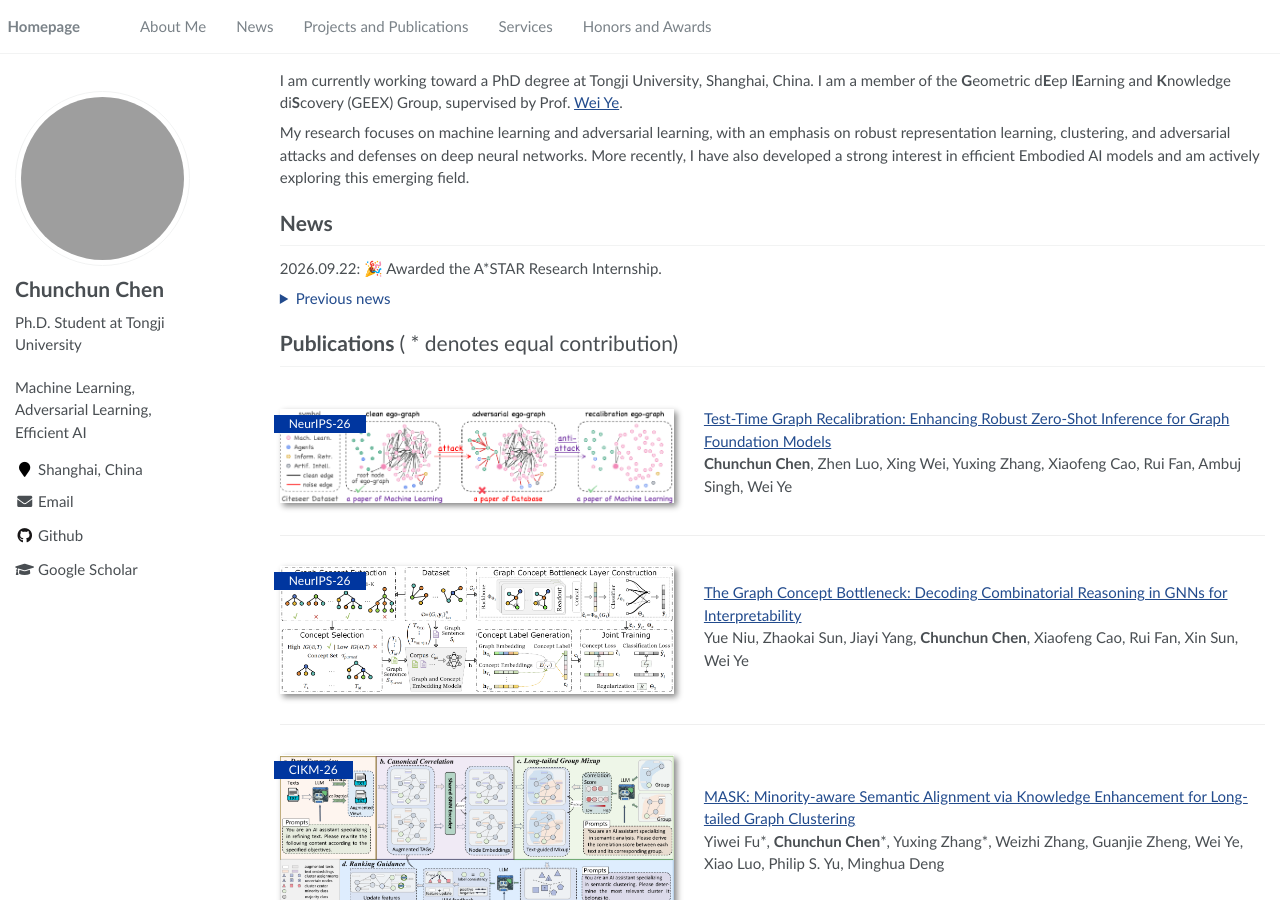
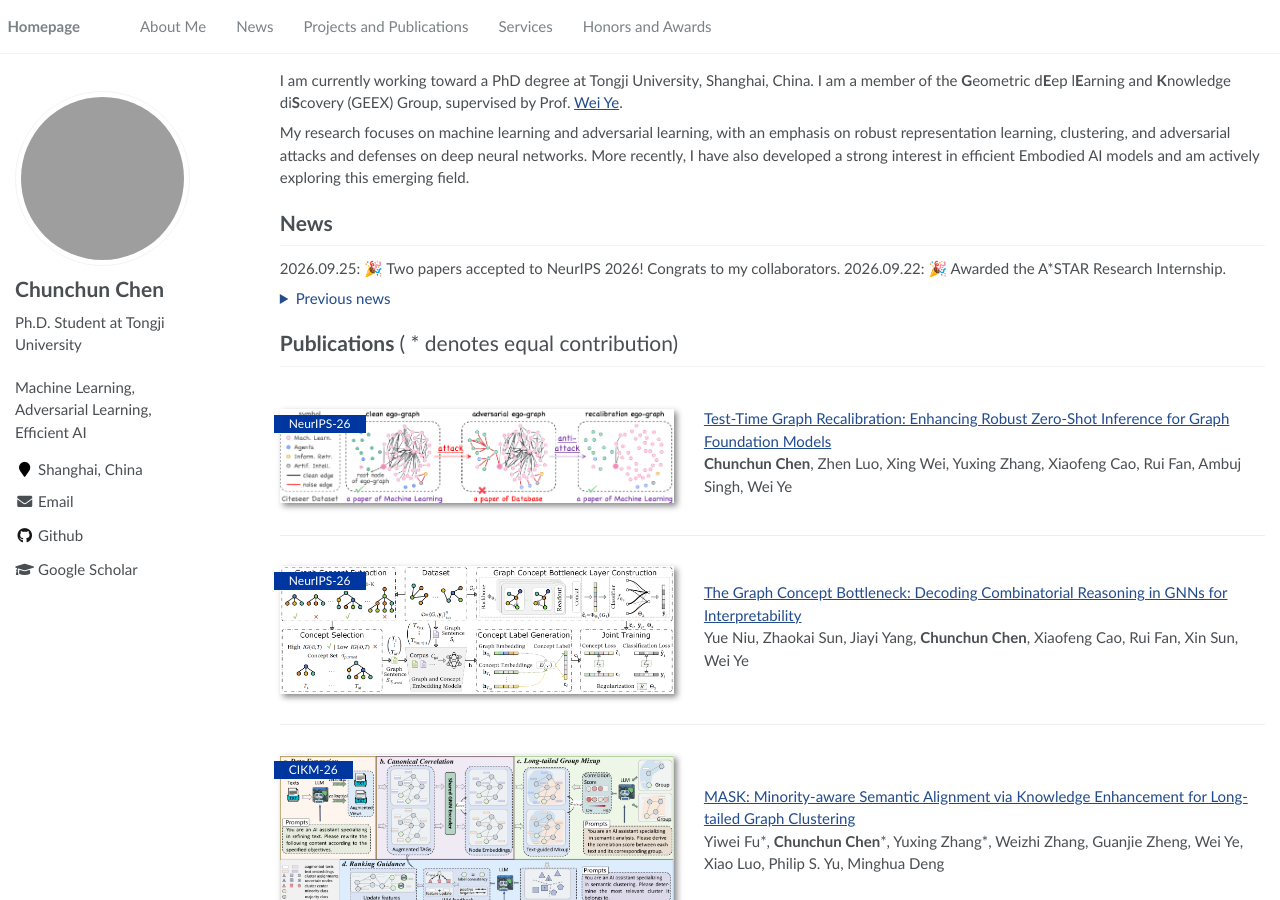
Before and after one commit to CCChen-GEEX/CCChen-GEEX.github.io, a Jekyll site: the page built from _pages/about.md, in a window 1280 px wide and 900 px high. Built offline with Jekyll 4.4.1, drawn with Linux system fonts in a browser that asks for light colours; grey boxes are pictures that could not be loaded.

Commit message:
Update news.md

```diff
--- a/_pages/includes/news.md
+++ b/_pages/includes/news.md
@@ -1,4 +1,5 @@
 # News
+2026.09.25: 🎉 Two papers accepted to NeurIPS 2026! Congrats to my collaborators.
 2026.09.22: 🎉 Awarded the A*STAR Research Internship.
 
 <details>
```
